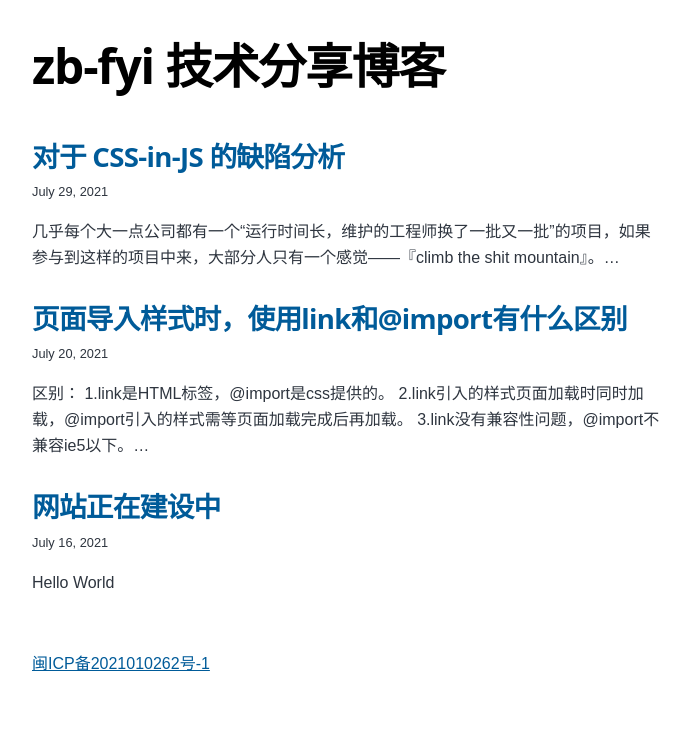
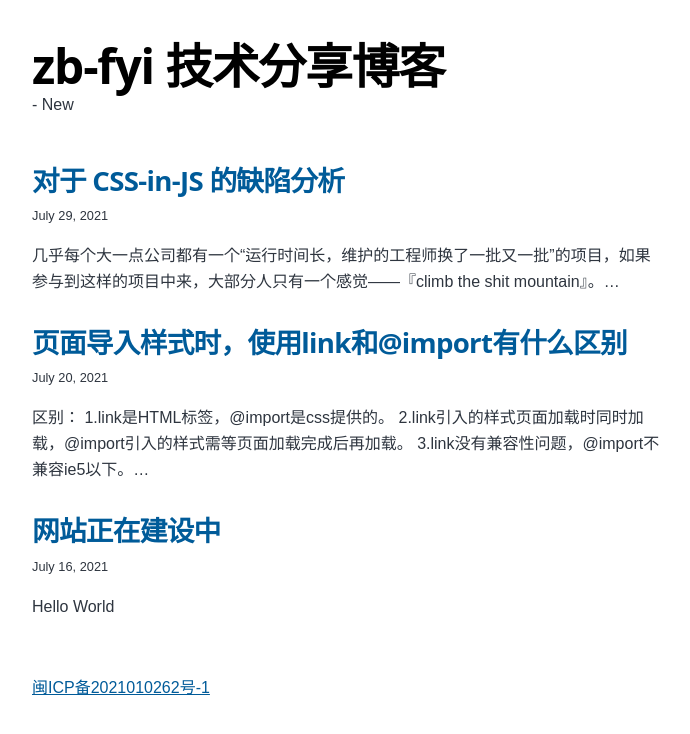
Before and after one commit to zhengzhibo/zb-fyi, a Gatsby site: page / in a window 1280 px wide. Shown: the whole page, without its empty margins (292-982 px from the left). Built offline with nearby package versions, Linux system fonts and the light colour scheme; Gatsby itself is replaced by a stand-in of ours.

Commit message:
Update layout.js

```diff
--- a/src/components/layout.js
+++ b/src/components/layout.js
@@ -22,7 +22,7 @@ const Layout = ({ location, title, children }) => {
 
   return (
     <div className="global-wrapper" data-is-root-path={isRootPath}>
-      <header className="global-header">{header}</header>
+      <header className="global-header">{header} - New</header>
       <main>{children}</main>
       <footer>
         <a href="https://beian.miit.gov.cn/" target="_blank" rel="noreferrer">闽ICP备2021010262号-1</a>
```
